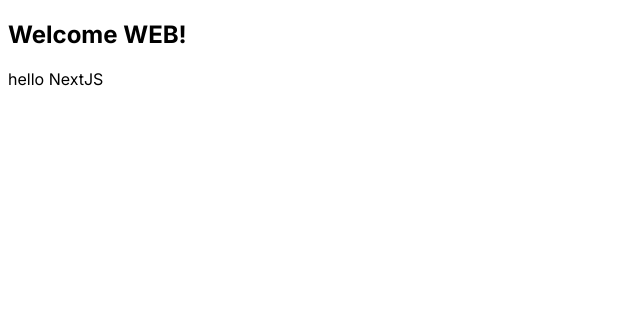
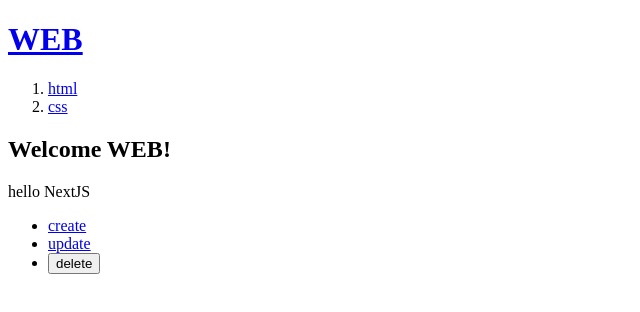
Before and after one commit to KwakYounHo/NextPractice, a Next.js app in the folder next-practice/: page / in a window 1280 px wide. Shown: the top 312 px of the page, without its empty margins (0-640 px from the left). Built offline with nearby package versions, Linux system fonts and the light colour scheme.

Commit message:
setting page layout use to layout.tsx file

```diff
--- /dev/null
+++ b/next-practice/src/app/create/layout.tsx
@@ -0,0 +1,11 @@
+import type { Metadata } from 'next'
+
+export default function Layout( {children }: { children: React.ReactNode }) {
+  return (
+    <form>
+      <h2>Creating Something</h2>
+      i'm creating
+      { children }
+    </form>
+  )
+}
--- a/next-practice/src/app/layout.tsx
+++ b/next-practice/src/app/layout.tsx
@@ -5,8 +5,8 @@
 const inter = Inter({ subsets: ['latin'] })
 
 export const metadata: Metadata = {
-  title: 'Create Next App',
-  description: 'Generated by create next app',
+  title: 'Practice is upgrade',
+  description: 'Generated by KwakYounHo',
 }
 
 export default function RootLayout({
@@ -15,8 +15,20 @@
   children: React.ReactNode
 }) {
   return (
-    <html lang="en">
-      <body className={inter.className}>{children}</body>
+    <html lang="ko">
+      <body>
+        <h1><a href="/">WEB</a></h1>
+        <ol>
+          <li><a href="/read/1">html</a></li>
+          <li><a href="/read/2">css</a></li>
+        </ol>
+        {children}
+        <ul>
+          <li><a href="/create">create</a></li>
+          <li><a href="/update/1">update</a></li>
+          <li><input type="button" value="delete" /></li>
+        </ul>
+        </body>
     </html>
   )
 }
```
